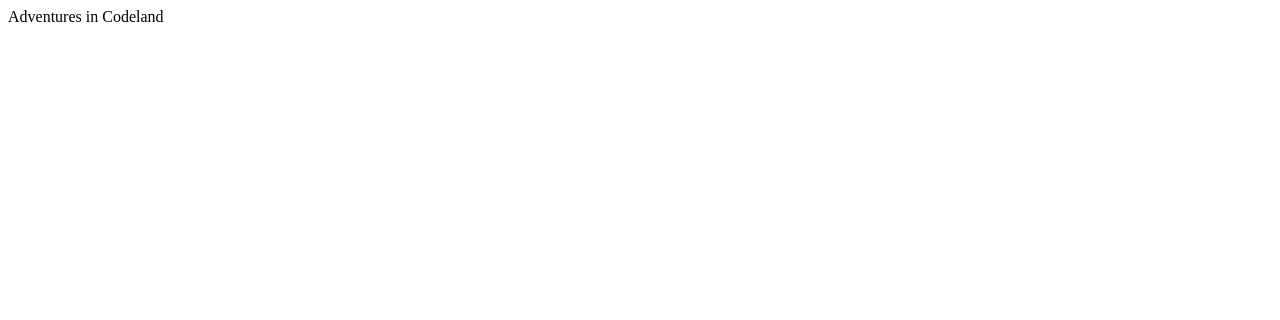
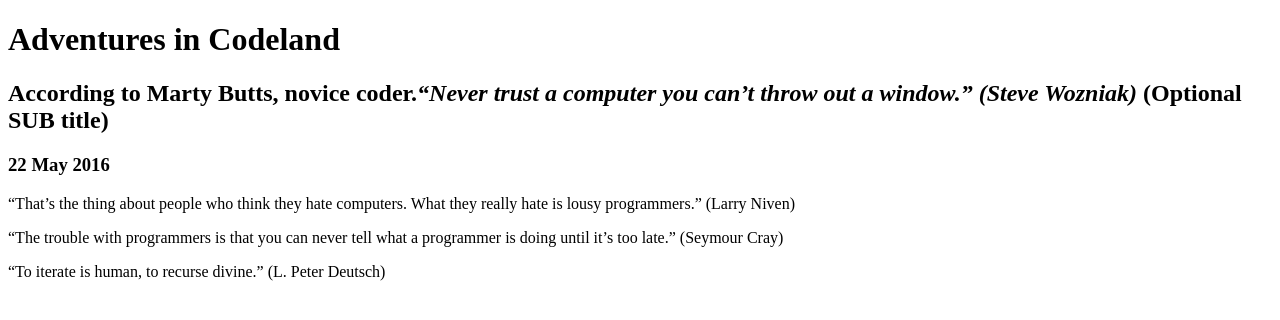
Before and after one commit to martybutts/martybutts.github.io, a plain HTML site: page index.html in a window 1280 px wide. Drawn offline with Linux system fonts and the light colour scheme.

Commit message:
add index page info

```diff
--- a/index.html
+++ b/index.html
@@ -1 +1,31 @@
-Adventures in Codeland
+<!DOCTYPE html>
+<html>
+  <head>
+    <title>Marty Butts Adventures in Codeland </title>
+    <meta charset="UTF-8">
+    <link href="your-stylesheet-link-here.css" rel="stylesheet" type="text/css">
+  </head>
+
+  <body>
+    <h1>Adventures in Codeland</h1>
+    <h2>According to Marty Butts, novice coder.<em>“Never trust a computer you can’t throw out a window.”
+(Steve Wozniak) </em> (Optional SUB title) </h2>
+    <h3>22 May 2016</h3>
+
+    <p>
+      “That’s the thing about people who think they hate computers.  What they really hate is lousy programmers.”
+(Larry Niven)
+    </p>
+    <p>
+      “The trouble with programmers is that you can never tell what a programmer is doing until it’s too late.”
+(Seymour Cray)
+    </p>
+    <p>
+      “To iterate is human, to recurse divine.”
+(L. Peter Deutsch)
+    </p>
+
+    <!-- this is a comment. -->
+
+  </body>
+</html>
```
